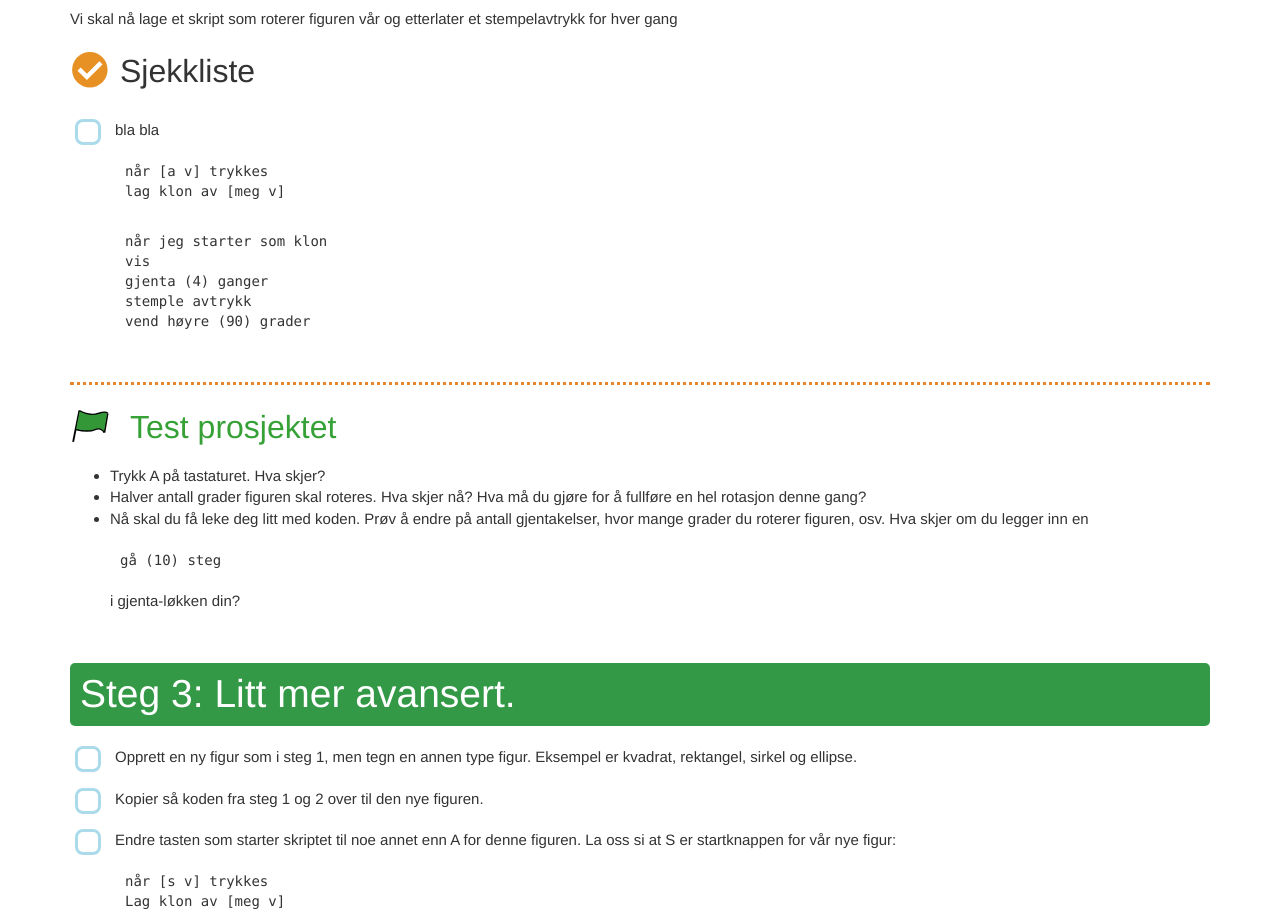
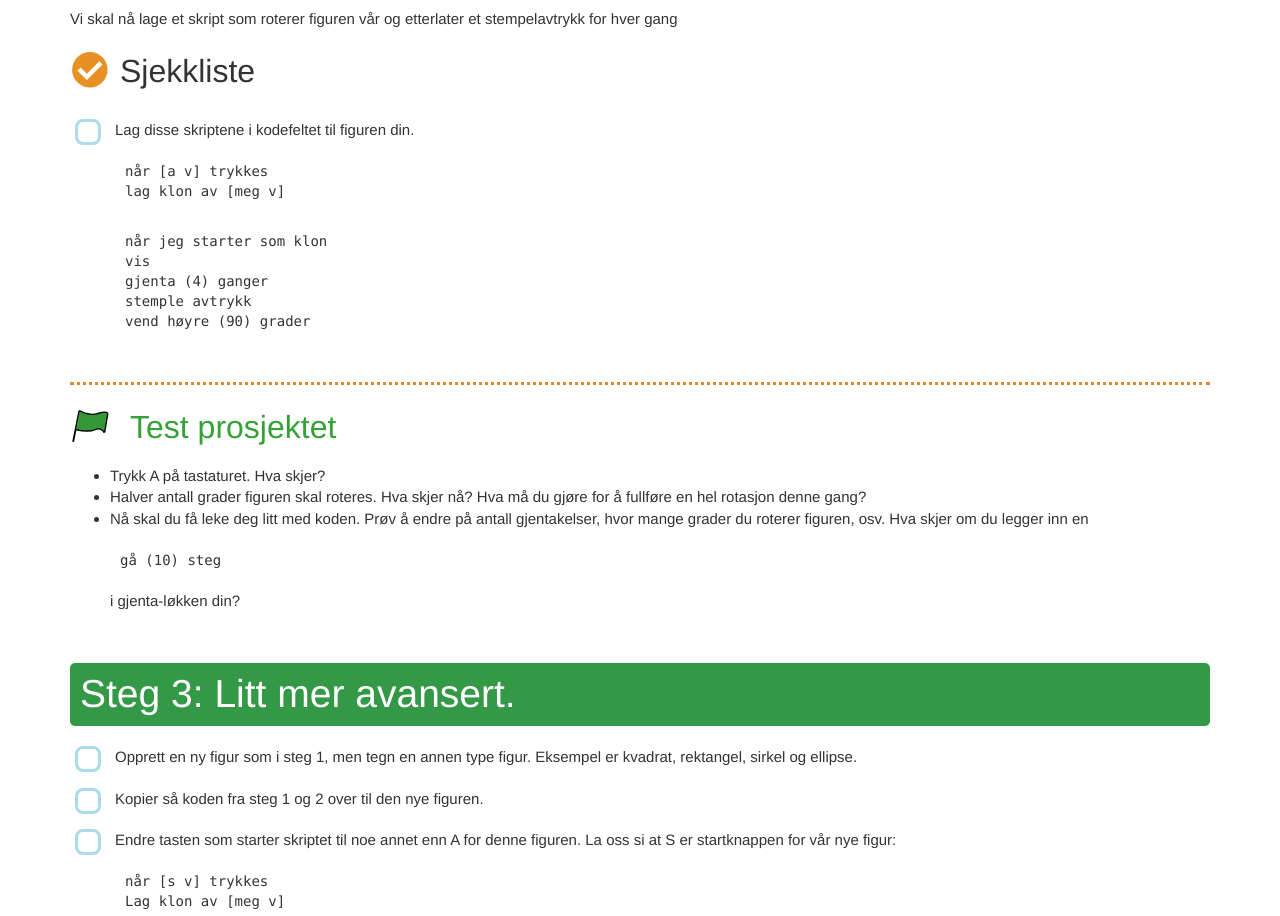
Before and after one commit to kodeiskolen/kodeiskolen.github.io, a plain HTML site: page matematikk/geometri/geometrisk kunst.html in a window 1280 px wide. Shown: the part 1446-2362 px from the top of the page. Drawn offline with Linux system fonts and the light colour scheme; a script that the page names is missing.

Commit message:
ny oppgave: Geometrisk kunst - oops, feil i oppgaven

```diff
--- a/matematikk/geometri/geometrisk kunst.html
+++ b/matematikk/geometri/geometrisk kunst.html
@@ -38,7 +38,7 @@ slett denne klonen</code></pre></li>
 <section id="sjekkliste-1" class="level2 check">
 <h2>Sjekkliste</h2>
 <ul>
-<li><p>bla bla</p>
+<li><p>Lag disse skriptene i kodefeltet til figuren din.</p>
 <pre class="blocks"><code>når [a v] trykkes
 lag klon av [meg v]</code></pre>
 <pre class="blocks"><code>når jeg starter som klon
```
